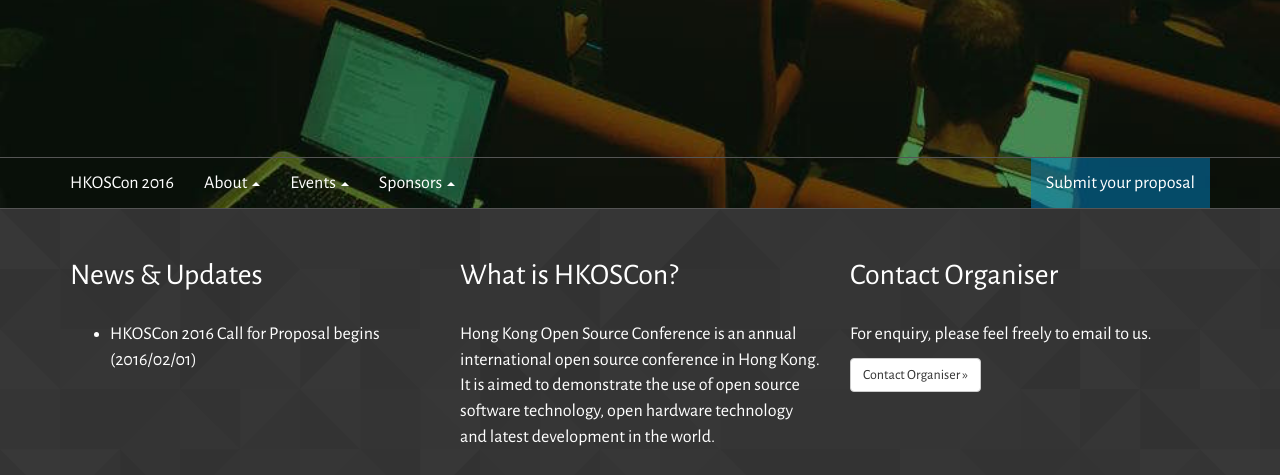
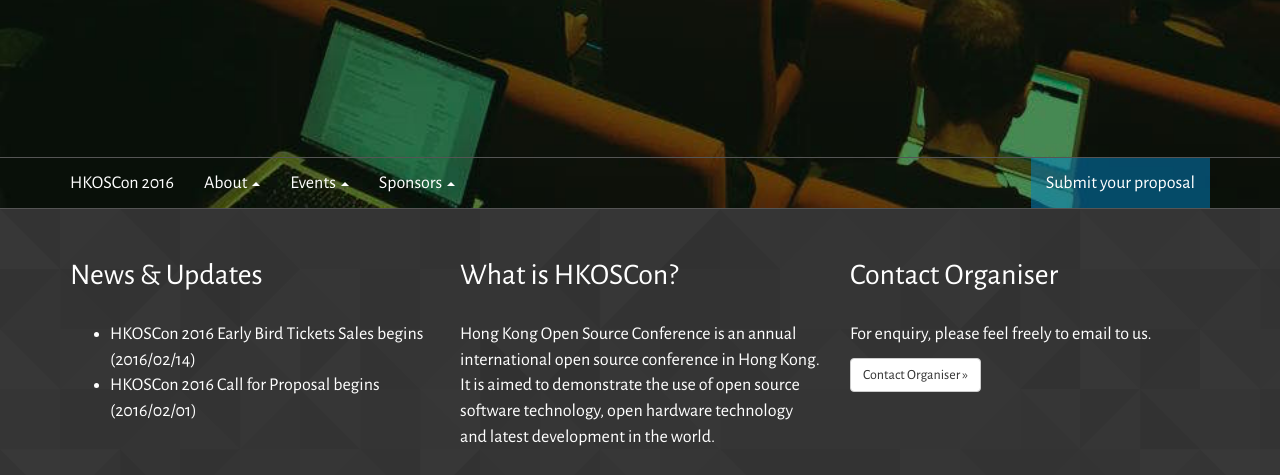
Before and after one commit to opensourcehk/2016.opensource.hk, a plain HTML site: page index.html in a window 1280 px wide. Shown: the part 591-1066 px from the top of the page. Drawn offline with nearby package versions, Linux system fonts and the light colour scheme.

Commit message:
add news: early bird sales begins

```diff
--- a/index.html
+++ b/index.html
@@ -94,6 +94,7 @@
           <div class="col-md-4">
             <h2>News & Updates</h2>
             <ul>
+              <li><a href="http://hkoscon2016.eventbrite.com/?aff=website" target="_blank">HKOSCon 2016 Early Bird Tickets Sales begins (2016/02/14)</a></li>
               <li><a href="/cfp">HKOSCon 2016 Call for Proposal begins (2016/02/01)</a></li>
             </ul>
           </div>
```
